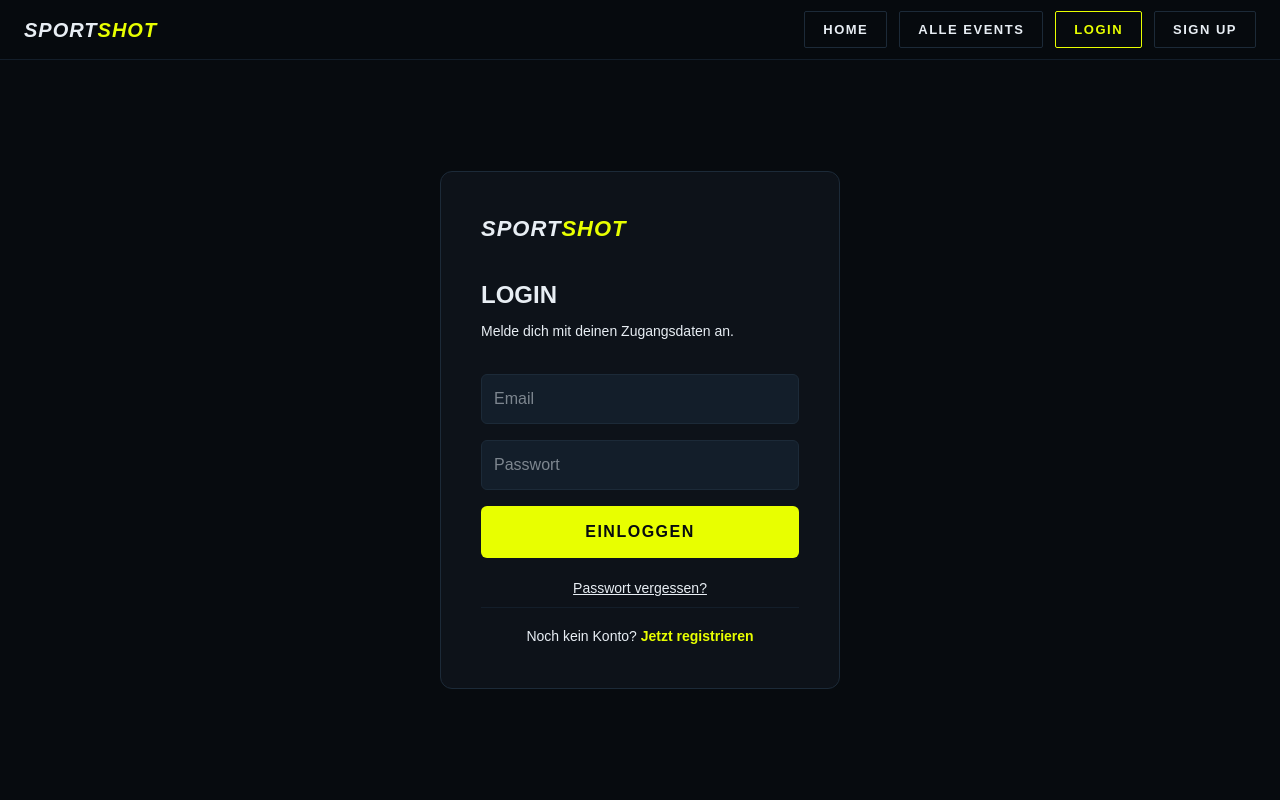
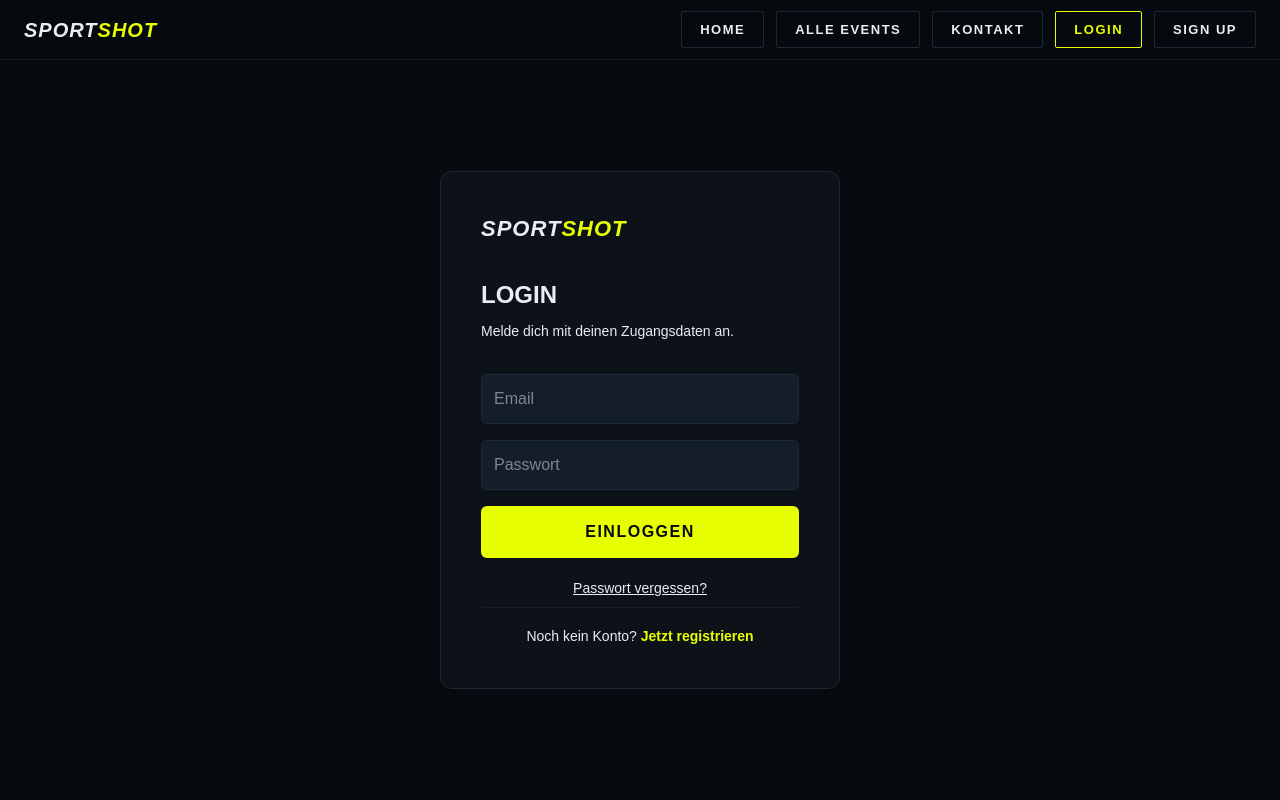
Before and after one commit to 90focus/90focus, a Next.js app: page /login in a window 1280 px wide. Shown: the top 800 px of the page. Built offline with nearby package versions, Linux system fonts and the light colour scheme; no server answers.

Commit message:
Kontakt-Link im Menu ergänzt

```diff
--- a/app/admin/page.tsx
+++ b/app/admin/page.tsx
@@ -138,7 +138,9 @@ return (
           <button style={{ background: 'transparent', color: '#e8ff00', border: '1px solid #e8ff00', borderRadius: 2, padding: '8px 18px', fontWeight: 700, fontSize: 13, letterSpacing: 1.5, textTransform: 'uppercase', cursor: 'pointer' }}
             onClick={() => router.push('/admin')}>+ Event erstellen</button>
           <button style={{ background: 'transparent', color: '#e8eef4', border: '1px solid #1c2a38', borderRadius: 2, padding: '8px 18px', fontWeight: 700, fontSize: 13, letterSpacing: 1.5, textTransform: 'uppercase', cursor: 'pointer' }}
-            onClick={() => router.push('/profil')}>Profil</button>
+onClick={() => router.push('/profil')}>Profil</button>
+          <button style={{ background: 'transparent', color: '#e8eef4', border: '1px solid #1c2a38', borderRadius: 2, padding: '8px 18px', fontWeight: 700, fontSize: 13, letterSpacing: 1.5, textTransform: 'uppercase', cursor: 'pointer' }}
+            onClick={() => router.push('/kontakt')}>Kontakt</button>
           <button onClick={async () => { await supabase.auth.signOut(); router.push('/') }}
             style={{ background: 'transparent', color: '#ff4444', border: '1px solid #ff4444', borderRadius: 2, padding: '8px 18px', fontWeight: 700, fontSize: 13, letterSpacing: 1.5, textTransform: 'uppercase', cursor: 'pointer' }}>
             Abmelden
--- a/app/components/Header.tsx
+++ b/app/components/Header.tsx
@@ -48,7 +48,8 @@ export default function Header() {
       </div>
       <div style={{ display: "flex", gap: 12 }}>
         <button style={navBtn('/')} onClick={() => router.push('/')}>Home</button>
-        <button style={navBtn('/spiele')} onClick={() => router.push('/spiele')}>Alle Events</button>
+<button style={navBtn('/spiele')} onClick={() => router.push('/spiele')}>Alle Events</button>
+        <button style={navBtn('/kontakt')} onClick={() => router.push('/kontakt')}>Kontakt</button>
         {user ? (
           <>
             <button style={navBtn('/kunden-dashboard')} onClick={() => router.push('/kunden-dashboard')}>Meine Fotos</button>
--- a/app/meine-events/page.tsx
+++ b/app/meine-events/page.tsx
@@ -86,7 +86,9 @@ export default function MeineEventsPage() {
           <button style={{ background: 'transparent', color: '#e8eef4', border: '1px solid #1c2a38', borderRadius: 2, padding: '8px 18px', fontWeight: 700, fontSize: 13, letterSpacing: 1.5, textTransform: 'uppercase', cursor: 'pointer' }}
             onClick={() => router.push('/admin')}>+ Event erstellen</button>
           <button style={{ background: 'transparent', color: '#e8eef4', border: '1px solid #1c2a38', borderRadius: 2, padding: '8px 18px', fontWeight: 700, fontSize: 13, letterSpacing: 1.5, textTransform: 'uppercase', cursor: 'pointer' }}
-            onClick={() => router.push('/profil')}>Profil</button>
+onClick={() => router.push('/profil')}>Profil</button>
+          <button style={{ background: 'transparent', color: '#e8eef4', border: '1px solid #1c2a38', borderRadius: 2, padding: '8px 18px', fontWeight: 700, fontSize: 13, letterSpacing: 1.5, textTransform: 'uppercase', cursor: 'pointer' }}
+            onClick={() => router.push('/kontakt')}>Kontakt</button>
           <button onClick={handleLogout}
             style={{ background: 'transparent', color: '#ff4444', border: '1px solid #ff4444', borderRadius: 2, padding: '8px 18px', fontWeight: 700, fontSize: 13, letterSpacing: 1.5, textTransform: 'uppercase', cursor: 'pointer' }}>
             Abmelden
--- a/app/profil/page.tsx
+++ b/app/profil/page.tsx
@@ -66,7 +66,9 @@ return (
           <button style={{ background: 'transparent', color: '#e8eef4', border: '1px solid #1c2a38', borderRadius: 2, padding: '8px 18px', fontWeight: 700, fontSize: 13, letterSpacing: 1.5, textTransform: 'uppercase', cursor: 'pointer' }}
             onClick={() => router.push('/admin')}>+ Event erstellen</button>
           <button style={{ background: 'transparent', color: '#e8ff00', border: '1px solid #e8ff00', borderRadius: 2, padding: '8px 18px', fontWeight: 700, fontSize: 13, letterSpacing: 1.5, textTransform: 'uppercase', cursor: 'pointer' }}
-            onClick={() => router.push('/profil')}>Profil</button>
+onClick={() => router.push('/profil')}>Profil</button>
+          <button style={{ background: 'transparent', color: '#e8eef4', border: '1px solid #1c2a38', borderRadius: 2, padding: '8px 18px', fontWeight: 700, fontSize: 13, letterSpacing: 1.5, textTransform: 'uppercase', cursor: 'pointer' }}
+            onClick={() => router.push('/kontakt')}>Kontakt</button>
           <button onClick={handleLogout}
             style={{ background: 'transparent', color: '#ff4444', border: '1px solid #ff4444', borderRadius: 2, padding: '8px 18px', fontWeight: 700, fontSize: 13, letterSpacing: 1.5, textTransform: 'uppercase', cursor: 'pointer' }}>
             Abmelden
```
